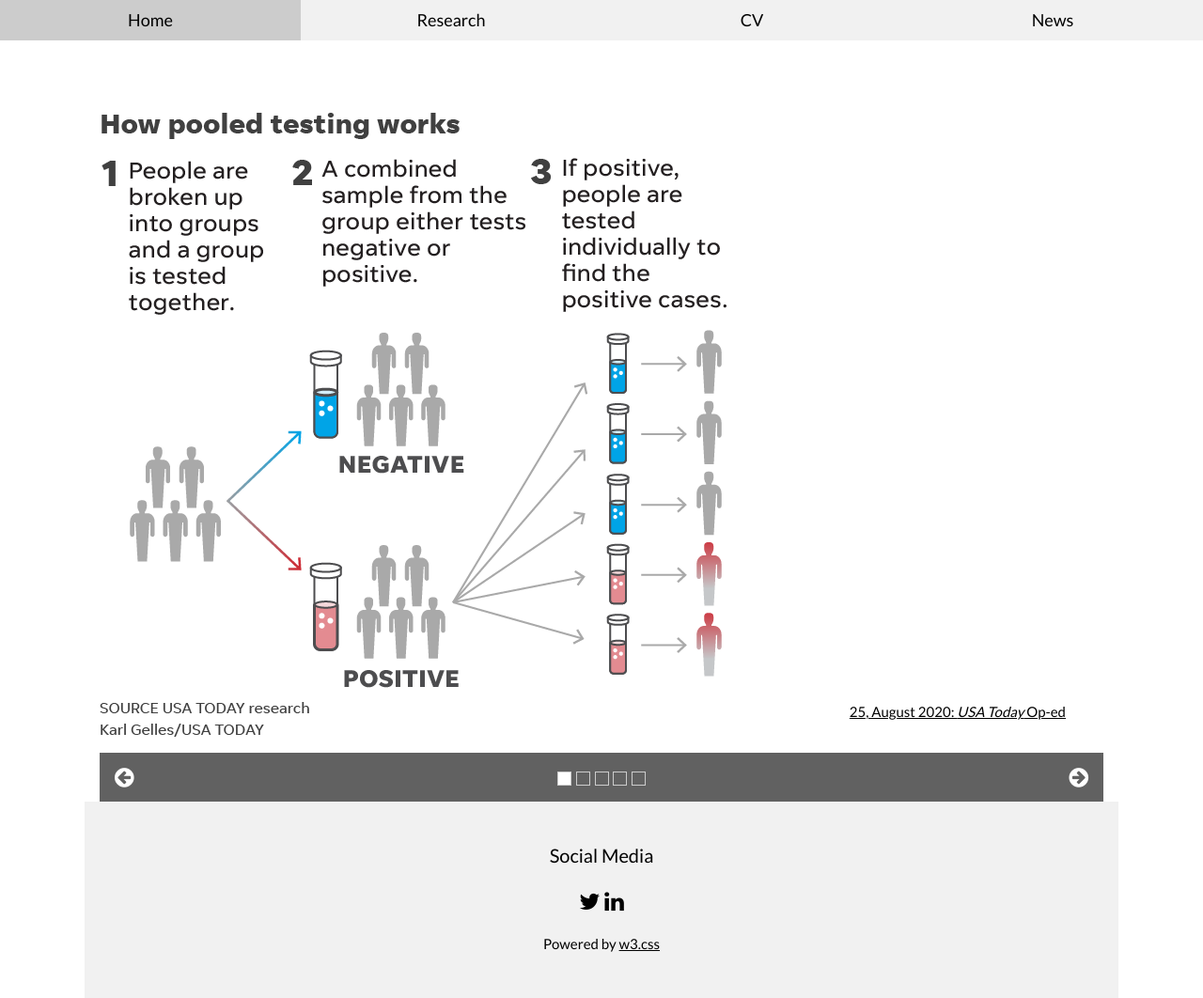
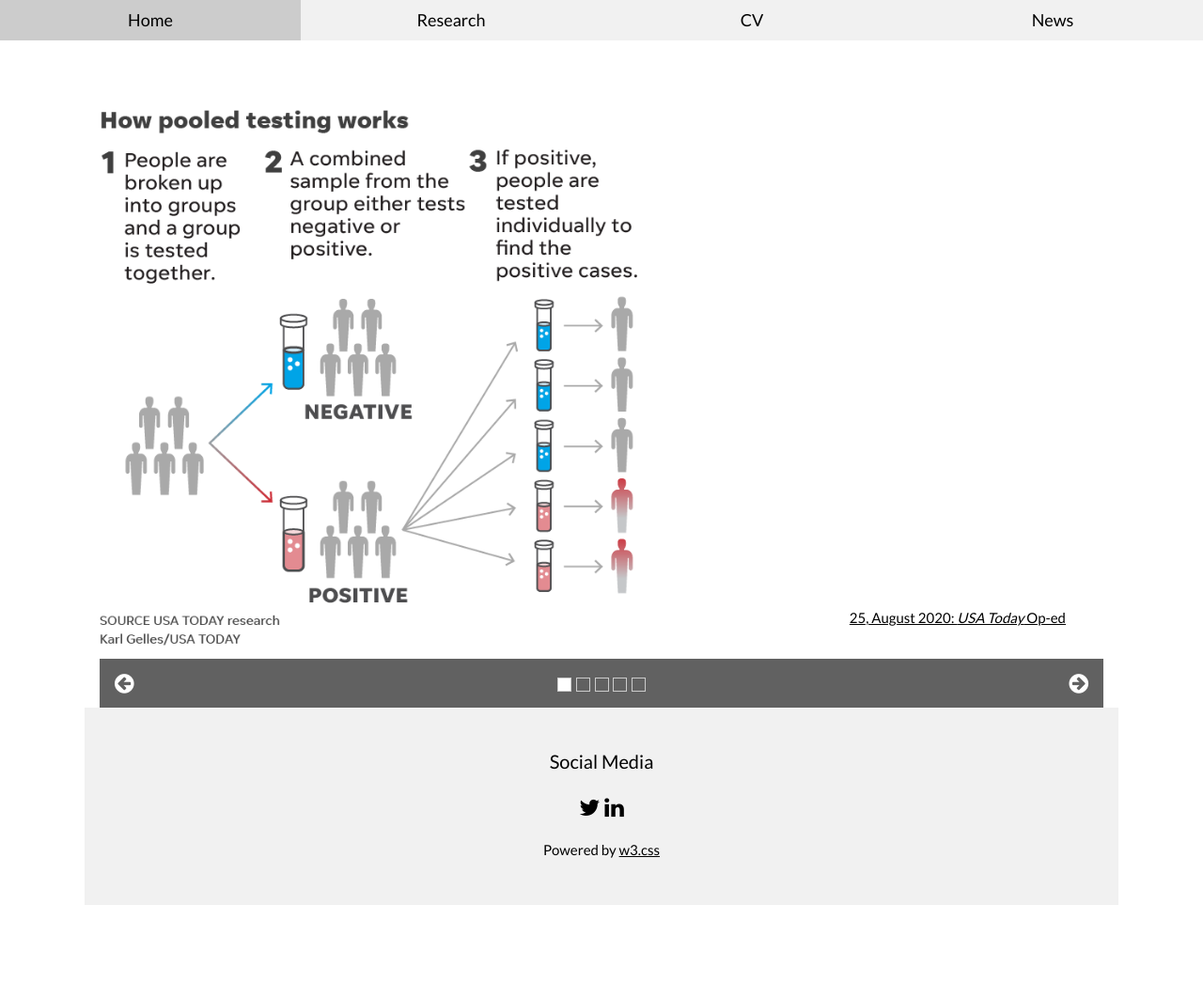
Before and after one commit to jlienert/jlienert.github.io, a Jekyll site: the page built from news.html, in a window 1280 px wide and 1062 px high. Shown: the whole window at 94% size. Built offline with Jekyll 4.4.1, drawn with Linux system fonts in a browser that asks for light colours.

Commit message:
Update news.html

```diff
--- a/news.html
+++ b/news.html
@@ -13,7 +13,7 @@ title: News
 
     <div class="w3-display-container mySlides">
     <a href="https://www.usatoday.com/story/opinion/2020/08/25/how-pooled-testing-covid-19-may-help-schools-reopen-safely-column/3399508001/">
-      <img src="dorfman.png" style="height=500">
+      <img src="dorfman.png" style="height=500" width="600">
       <div class="w3-display-bottomright w3-container w3-padding-32">
         <span class="w3-white w3-padding-large w3-animate-bottom">25, August 2020: <i>USA Today</i> Op-ed</span>
     </a>
@@ -22,7 +22,7 @@ title: News
 
     <div class="w3-display-container mySlides">
     <a href="http://methods.sagepub.com/video/srmpromo/QrEhSp/studying-the-impact-of-patient-co-presence-in-hospitals-on-administrative-d">
-      <img src="sage.png" style="height=500">
+      <img src="sage.png" style="height=500" width="600">
       <div class="w3-display-bottomright w3-container w3-padding-32">
         <span class="w3-white w3-padding-large w3-animate-bottom">1 March, 2019: SAGE Research Methods Interview</span>
     </a>
@@ -31,7 +31,7 @@ title: News
 
     <div class="w3-display-container mySlides">
      <a href="https://www.cambridge.org/core/journals/network-science/article/social-influence-on-5year-survival-in-a-longitudinal-chemotherapy-ward-copresence-network/4E08D5F5A0D332AA5BB119310833A244">
-	<img src="networkWEB4.jpg" style="height=500">
+	<img src="networkWEB4.jpg" style="height=500" width="600">
       <div class="w3-display-topleft w3-container w3-padding-32">
         <span class="w3-white w3-padding-large w3-animate-bottom">12 July, 2017: Paper published in <i>Network Science</i></span>
 	</a>
@@ -40,7 +40,7 @@ title: News
 
     <div class="w3-display-container mySlides">
 <a href="https://www.gtc.ox.ac.uk/news/news-articles/1944-jeff-lienert-wins.html">
-      <img src="gtc_front.jpg" style="height=500">
+      <img src="gtc_front.jpg" style="height=500" width="600">
       <div class="w3-display-middle w3-container w3-padding-32">
         <span class="w3-white w3-padding-large w3-animate-bottom">19 October, 2017: NDM 3rd Year Award</span>
 </a>
@@ -49,7 +49,7 @@ title: News
 
     <div class="w3-display-container mySlides">
 <a href="https://www.reuters.com/article/us-health-cancer-support-networks/cancer-patients-in-chemo-ward-may-influence-each-others-survival-idUSKBN1AA2GM">
-      <img src="reuters.png" style="height=500">
+      <img src="reuters.png" style="height=500" width="600">
       <div class="w3-display-topright w3-container w3-padding-32">
         <span class="w3-white w3-padding-large w3-animate-bottom">25 July, 2017: Reuters article on social influence paper</span>
       </div>
```
